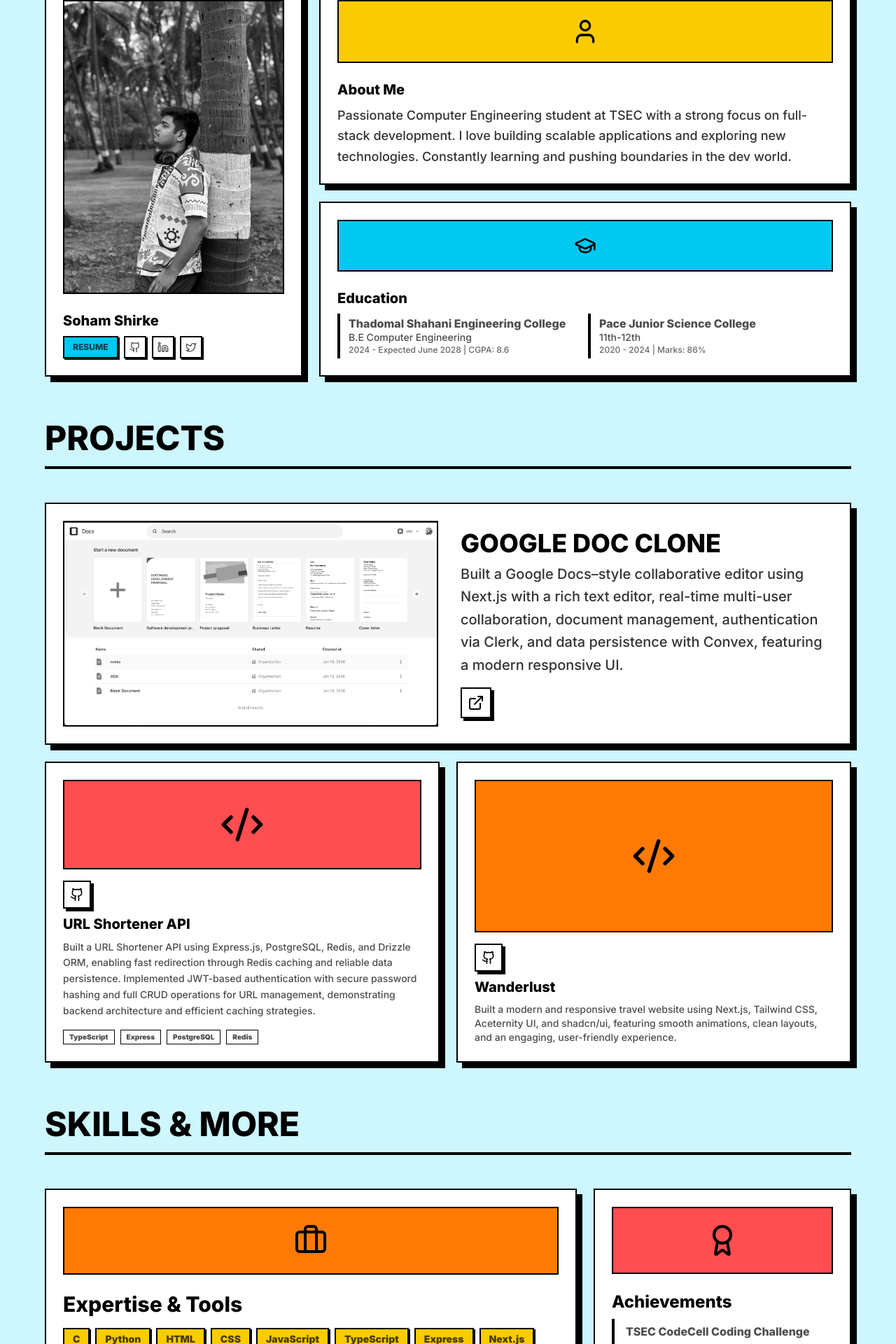
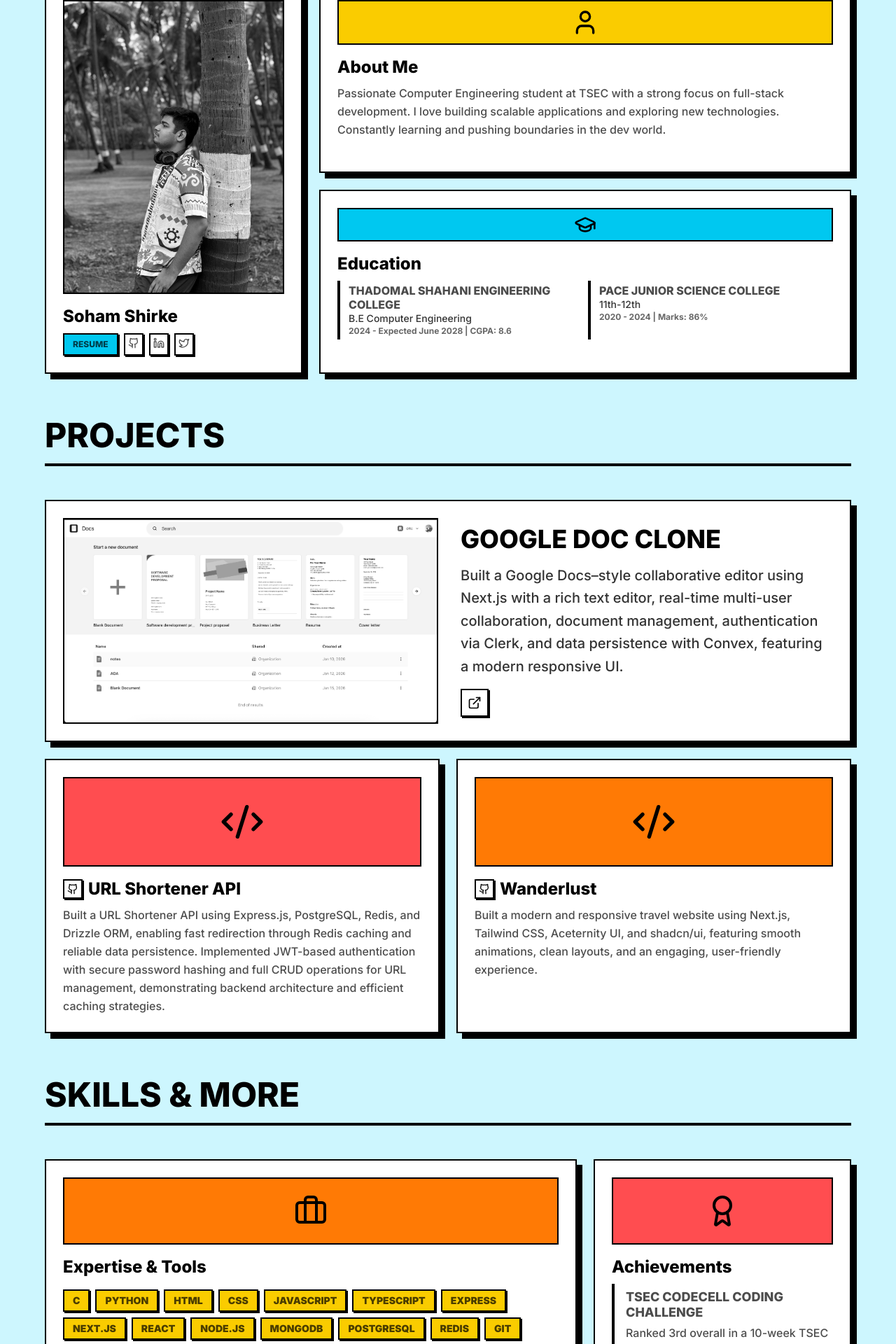
Before and after one commit to SohamShirke473/portfolio, a Next.js app: page / in a window 1280 px wide. Shown: the part 90-2010 px from the top of the page at 70% size. Built offline with nearby package versions, Linux system fonts and the light colour scheme.

Commit message:
refactor: Standardize link button padding and shadow, and simplify BentoGridItem description rendering.

```diff
--- a/src/app/page.tsx
+++ b/src/app/page.tsx
@@ -24,14 +24,14 @@ export default function Home() {
                                     RESUME
                                 </a>
                                 <div className="flex gap-2">
-                                    <a href={personal.github} target="_blank" className="p-1.5 border-2 border-black bg-white hover:bg-main transition shadow-[2px_2px_0px_0px_rgba(0,0,0,1)] hover:shadow-none hover:translate-x-[1px] hover:translate-y-[1px]">
+                                    <a href={personal.github} target="_blank" className="p-1 border-2 border-black bg-white hover:bg-main transition shadow-[2px_2px_0px_0px_rgba(0,0,0,1)] hover:shadow-none hover:translate-x-[1px] hover:translate-y-[1px]">
                                         <Github className="w-4 h-4" />
                                     </a>
-                                    <a href={personal.linkedin} target="_blank" className="p-1.5 border-2 border-black bg-white hover:bg-main transition shadow-[2px_2px_0px_0px_rgba(0,0,0,1)] hover:shadow-none hover:translate-x-[1px] hover:translate-y-[1px]">
+                                    <a href={personal.linkedin} target="_blank" className="p-1 border-2 border-black bg-white hover:bg-main transition shadow-[2px_2px_0px_0px_rgba(0,0,0,1)] hover:shadow-none hover:translate-x-[1px] hover:translate-y-[1px]">
                                         <Linkedin className="w-4 h-4" />
                                     </a>
                                     {personal.x && (
-                                        <a href={personal.x} target="_blank" className="p-1.5 border-2 border-black bg-white hover:bg-main transition shadow-[2px_2px_0px_0px_rgba(0,0,0,1)] hover:shadow-none hover:translate-x-[1px] hover:translate-y-[1px]">
+                                        <a href={personal.x} target="_blank" className="p-1 border-2 border-black bg-white hover:bg-main transition shadow-[2px_2px_0px_0px_rgba(0,0,0,1)] hover:shadow-none hover:translate-x-[1px] hover:translate-y-[1px]">
                                             <Twitter className="w-4 h-4" />
                                         </a>
                                     )}
@@ -59,11 +59,7 @@ export default function Home() {
                     {/* Wider Top Right Box: About Me */}
                     <BentoGridItem
                         title="About Me"
-                        description={
-                            <p className="text-base md:text-lg leading-relaxed text-black/80 font-medium">
-                                {personal.about}
-                            </p>
-                        }
+                        description={personal.about}
                         header={
                             <div className="flex-1 w-full h-full min-h-[4rem] rounded-none bg-chart-5 border-2 border-black flex items-center justify-center">
                                 <User className="w-10 h-10 text-black" />
@@ -79,9 +75,9 @@ export default function Home() {
                             <div className="grid grid-cols-1 md:grid-cols-2 gap-4 max-h-[12rem] overflow-y-auto pr-2 custom-scrollbar">
                                 {education.map((edu) => (
                                     <div key={edu.institution} className="border-l-4 border-black pl-3 py-1">
-                                        <p className="font-heading text-base leading-tight">{edu.institution}</p>
-                                        <p className="text-sm font-medium">{edu.degree}</p>
-                                        <p className="text-xs text-black/60">{edu.duration} | {edu.grade}</p>
+                                        <p className="font-heading text-base leading-tight uppercase">{edu.institution}</p>
+                                        <p className="text-sm font-medium text-black/80">{edu.degree}</p>
+                                        <p className="text-xs text-black/60 font-bold">{edu.duration} | {edu.grade}</p>
                                     </div>
                                 ))}
                             </div>
@@ -97,10 +93,10 @@ export default function Home() {
 
                 <h2 className="text-5xl font-heading uppercase py-4 border-b-4 border-black">Projects</h2>
 
-                {/* Projects Section: Reverted to Wide Top Box Mixed with Bento Style */}
+                {/* Projects Section */}
                 <div className="grid grid-cols-1 md:grid-cols-2 gap-6">
                     {/* Top Row: Google Doc Clone (Wide) */}
-                    <div className="md:col-span-2 border-2 border-black bg-white shadow-[8px_8px_0px_0px_rgba(0,0,0,1)] p-6 flex flex-col md:flex-row gap-8 hover:shadow-[12px_12px_0px_0px_rgba(0,0,0,1)] hover:-translate-x-1 hover:-translate-y-1 transition duration-200">
+                    <div className="md:col-span-2 border-2 border-black bg-white shadow-[8px_8px_0px_0px_rgba(0,0,0,1)] p-6 flex flex-col md:flex-row gap-8 hover:shadow-[12px_12px_0px_0px_rgba(0,0,0,1)] hover:-translate-x-1 hover:-translate-y-1 transition duration-200 overflow-hidden">
                         <div className="flex-1 border-2 border-black bg-main min-h-[16rem] flex items-center justify-center overflow-hidden relative group">
                             {googleDoc?.image ? (
                                 <img
@@ -116,11 +112,11 @@ export default function Home() {
                             )}
                         </div>
                         <div className="flex-1 flex flex-col justify-center space-y-4">
-                            <h3 className="text-4xl font-heading mb-2">{googleDoc?.title}</h3>
-                            <p className="text-xl leading-relaxed text-black/80">{googleDoc?.description}</p>
+                            <h3 className="text-4xl font-heading uppercase">{googleDoc?.title}</h3>
+                            <p className="text-xl leading-relaxed text-black/80 font-medium">{googleDoc?.description}</p>
                             <div className="flex gap-4">
-                                {googleDoc?.githubUrl && <a href={googleDoc.githubUrl} target="_blank" className="p-2 border-2 border-black bg-white hover:bg-main transition shadow-[4px_4px_0px_0px_rgba(0,0,0,1)] hover:shadow-none hover:translate-x-[1px] hover:translate-y-[1px]"><Github className="w-6 h-6" /></a>}
-                                {googleDoc?.liveUrl && <a href={googleDoc.liveUrl} target="_blank" className="p-2 border-2 border-black bg-white hover:bg-main transition shadow-[4px_4px_0px_0px_rgba(0,0,0,1)] hover:shadow-none hover:translate-x-[1px] hover:translate-y-[1px]"><ExternalLink className="w-6 h-6" /></a>}
+                                {googleDoc?.githubUrl && <a href={googleDoc.githubUrl} target="_blank" className="p-2 border-2 border-black bg-white hover:bg-main transition shadow-[2px_2px_0px_0px_rgba(0,0,0,1)] hover:shadow-none hover:translate-x-[1px] hover:translate-y-[1px]"><Github className="w-5 h-5" /></a>}
+                                {googleDoc?.liveUrl && <a href={googleDoc.liveUrl} target="_blank" className="p-2 border-2 border-black bg-white hover:bg-main transition shadow-[2px_2px_0px_0px_rgba(0,0,0,1)] hover:shadow-none hover:translate-x-[1px] hover:translate-y-[1px]"><ExternalLink className="w-5 h-5" /></a>}
                             </div>
                         </div>
                     </div>
@@ -128,16 +124,7 @@ export default function Home() {
                     {/* Bottom Row: URL Shortener & Wanderlust */}
                     <BentoGridItem
                         title={urlShortener?.title}
-                        description={
-                            <div className="space-y-2">
-                                <p className="text-sm leading-relaxed">{urlShortener?.description}</p>
-                                <div className="flex flex-wrap gap-2 pt-2">
-                                    {urlShortener?.technologies.slice(0, 4).map(tech => (
-                                        <span key={tech} className="text-[10px] px-2 py-0.5 border border-black bg-white font-black">{tech}</span>
-                                    ))}
-                                </div>
-                            </div>
-                        }
+                        description={urlShortener?.description}
                         header={
                             <div className="flex-1 w-full h-full min-h-[8rem] rounded-none bg-chart-4 border-2 border-black flex items-center justify-center overflow-hidden">
                                 {urlShortener?.image ? (
@@ -149,8 +136,8 @@ export default function Home() {
                         }
                         icon={
                             <div className="flex gap-4">
-                                {urlShortener?.githubUrl && <a href={urlShortener.githubUrl} target="_blank" className="p-2 border-2 border-black bg-white hover:bg-main transition shadow-[4px_4px_0px_0px_rgba(0,0,0,1)] hover:shadow-none hover:translate-x-[1px] hover:translate-y-[1px]"><Github className="w-5 h-5" /></a>}
-                                {urlShortener?.liveUrl && <a href={urlShortener.liveUrl} target="_blank" className="p-2 border-2 border-black bg-white hover:bg-main transition shadow-[4px_4px_0px_0px_rgba(0,0,0,1)] hover:shadow-none hover:translate-x-[1px] hover:translate-y-[1px]"><ExternalLink className="w-5 h-5" /></a>}
+                                {urlShortener?.githubUrl && <a href={urlShortener.githubUrl} target="_blank" className="p-1 border-2 border-black bg-white hover:bg-main transition shadow-[2px_2px_0px_0px_rgba(0,0,0,1)] hover:shadow-none hover:translate-x-[1px] hover:translate-y-[1px]"><Github className="w-4 h-4" /></a>}
+                                {urlShortener?.liveUrl && <a href={urlShortener.liveUrl} target="_blank" className="p-1 border-2 border-black bg-white hover:bg-main transition shadow-[2px_2px_0px_0px_rgba(0,0,0,1)] hover:shadow-none hover:translate-x-[1px] hover:translate-y-[1px]"><ExternalLink className="w-4 h-4" /></a>}
                             </div>
                         }
                     />
@@ -169,8 +156,8 @@ export default function Home() {
                         }
                         icon={
                             <div className="flex gap-4">
-                                {wanderlust?.githubUrl && <a href={wanderlust.githubUrl} target="_blank" className="p-2 border-2 border-black bg-white hover:bg-main transition shadow-[4px_4px_0px_0px_rgba(0,0,0,1)] hover:shadow-none hover:translate-x-[1px] hover:translate-y-[1px]"><Github className="w-5 h-5" /></a>}
-                                {wanderlust?.liveUrl && <a href={wanderlust.liveUrl} target="_blank" className="p-2 border-2 border-black bg-white hover:bg-main transition shadow-[4px_4px_0px_0px_rgba(0,0,0,1)] hover:shadow-none hover:translate-x-[1px] hover:translate-y-[1px]"><ExternalLink className="w-5 h-5" /></a>}
+                                {wanderlust?.githubUrl && <a href={wanderlust.githubUrl} target="_blank" className="p-1 border-2 border-black bg-white hover:bg-main transition shadow-[2px_2px_0px_0px_rgba(0,0,0,1)] hover:shadow-none hover:translate-x-[1px] hover:translate-y-[1px]"><Github className="w-4 h-4" /></a>}
+                                {wanderlust?.liveUrl && <a href={wanderlust.liveUrl} target="_blank" className="p-1 border-2 border-black bg-white hover:bg-main transition shadow-[2px_2px_0px_0px_rgba(0,0,0,1)] hover:shadow-none hover:translate-x-[1px] hover:translate-y-[1px]"><ExternalLink className="w-4 h-4" /></a>}
                             </div>
                         }
                     />
@@ -180,11 +167,11 @@ export default function Home() {
 
                 <BentoGrid className="lg:grid-cols-3">
                     <BentoGridItem
-                        title={<span className="text-3xl font-heading">Expertise & Tools</span>}
+                        title="Expertise & Tools"
                         description={
                             <div className="flex flex-wrap gap-2 mt-4">
                                 {[...skills.programmingLanguages, ...skills.frameworks, ...skills.databases, ...skills.tools].map((skill) => (
-                                    <span key={skill} className="px-3 py-1 border-2 border-black bg-chart-5 text-sm font-black shadow-[2px_2px_0px_0px_rgba(0,0,0,1)]">
+                                    <span key={skill} className="px-3 py-1 border-2 border-black bg-chart-5 text-sm font-black shadow-[2px_2px_0px_0px_rgba(0,0,0,1)] uppercase">
                                         {skill}
                                     </span>
                                 ))}
@@ -199,13 +186,13 @@ export default function Home() {
                     />
 
                     <BentoGridItem
-                        title={<span className="text-2xl font-heading">Achievements</span>}
+                        title="Achievements"
                         description={
                             <ul className="space-y-4">
                                 {achievements.map((ach) => (
                                     <li key={ach.title} className="border-l-4 border-black pl-4 py-2">
-                                        <p className="font-heading text-base leading-tight mb-1">{ach.title}</p>
-                                        <p className="text-sm font-medium leading-relaxed">{ach.description}</p>
+                                        <p className="font-heading text-lg leading-tight mb-1 uppercase">{ach.title}</p>
+                                        <p className="text-base font-medium leading-relaxed">{ach.description}</p>
                                     </li>
                                 ))}
                             </ul>
@@ -219,8 +206,8 @@ export default function Home() {
                     />
 
                     <BentoGridItem
-                        title={<span className="text-2xl font-heading">Let's Connect</span>}
-                        description={<p className="text-lg">Open for projects and collaborations.</p>}
+                        title="Let's Connect"
+                        description="Open for projects and collaborations. Feel free to reach out via email or socials!"
                         header={
                             <div className="flex-1 w-full h-full min-h-[6rem] rounded-none bg-chart-3 border-2 border-black flex items-center justify-center overflow-hidden">
                                 <div className="animate-bounce">
@@ -233,7 +220,7 @@ export default function Home() {
                 </BentoGrid>
 
                 <footer className="text-center py-16 border-t-4 border-black">
-                    <p className="font-heading text-xl">&copy; {new Date().getFullYear()} {personal.name}</p>
+                    <p className="font-heading text-xl uppercase font-black">&copy; {new Date().getFullYear()} {personal.name}</p>
                 </footer>
             </div>
         </main>
--- a/src/components/BentoGrid.tsx
+++ b/src/components/BentoGrid.tsx
@@ -11,7 +11,7 @@ export const BentoGrid = ({
     return (
         <div
             className={cn(
-                "grid md:grid-auto-rows-[minmax(18rem,_auto)] grid-cols-1 md:grid-cols-3 gap-6 max-w-7xl mx-auto",
+                "grid grid-cols-1 md:grid-cols-2 lg:grid-cols-3 gap-6 max-w-7xl mx-auto",
                 className
             )}
         >
@@ -38,17 +38,23 @@ export const BentoGridItem = ({
     return (
         <div
             className={cn(
-                "row-span-1 border-2 border-black bg-white shadow-[8px_8px_0px_0px_rgba(0,0,0,1)] p-6 justify-between flex flex-col space-y-4 transition duration-200 group/bento hover:shadow-[12px_12px_0px_0px_rgba(0,0,0,1)] hover:-translate-x-1 hover:-translate-y-1",
+                "border-2 border-black bg-white shadow-[8px_8px_0px_0px_rgba(0,0,0,1)] p-6 justify-between flex flex-col space-y-4 transition duration-200 group/bento hover:shadow-[12px_12px_0px_0px_rgba(0,0,0,1)] hover:-translate-x-1 hover:-translate-y-1 overflow-hidden",
                 className
             )}
         >
-            {header}
-            <div className={cn("group-hover/bento:translate-x-2 transition duration-200", className_inner)}>
-                {icon}
-                <div className="font-heading text-xl text-black mb-2 mt-2">
-                    {title}
+            {header && (
+                <div className="w-full">
+                    {header}
                 </div>
-                <div className="font-base text-sm text-black/70">
+            )}
+            <div className={cn("group-hover/bento:translate-x-2 transition duration-200 flex-grow", className_inner)}>
+                <div className="flex items-center gap-2 mb-2">
+                    {icon}
+                    <div className="font-heading text-2xl text-black">
+                        {title}
+                    </div>
+                </div>
+                <div className="font-base text-base text-black/70 leading-relaxed">
                     {description}
                 </div>
             </div>
```
Also changed, not shown: 2 other files (tests, documents, lock files or other folders).
